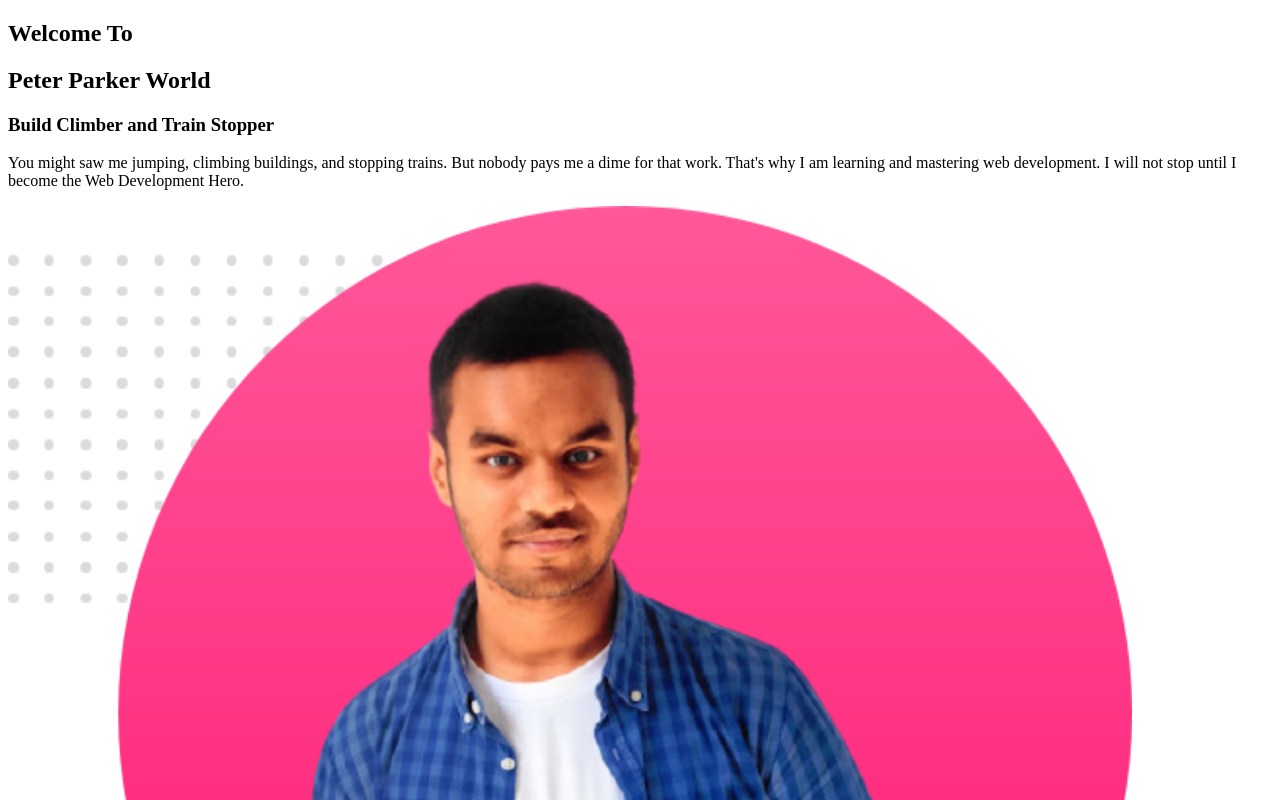
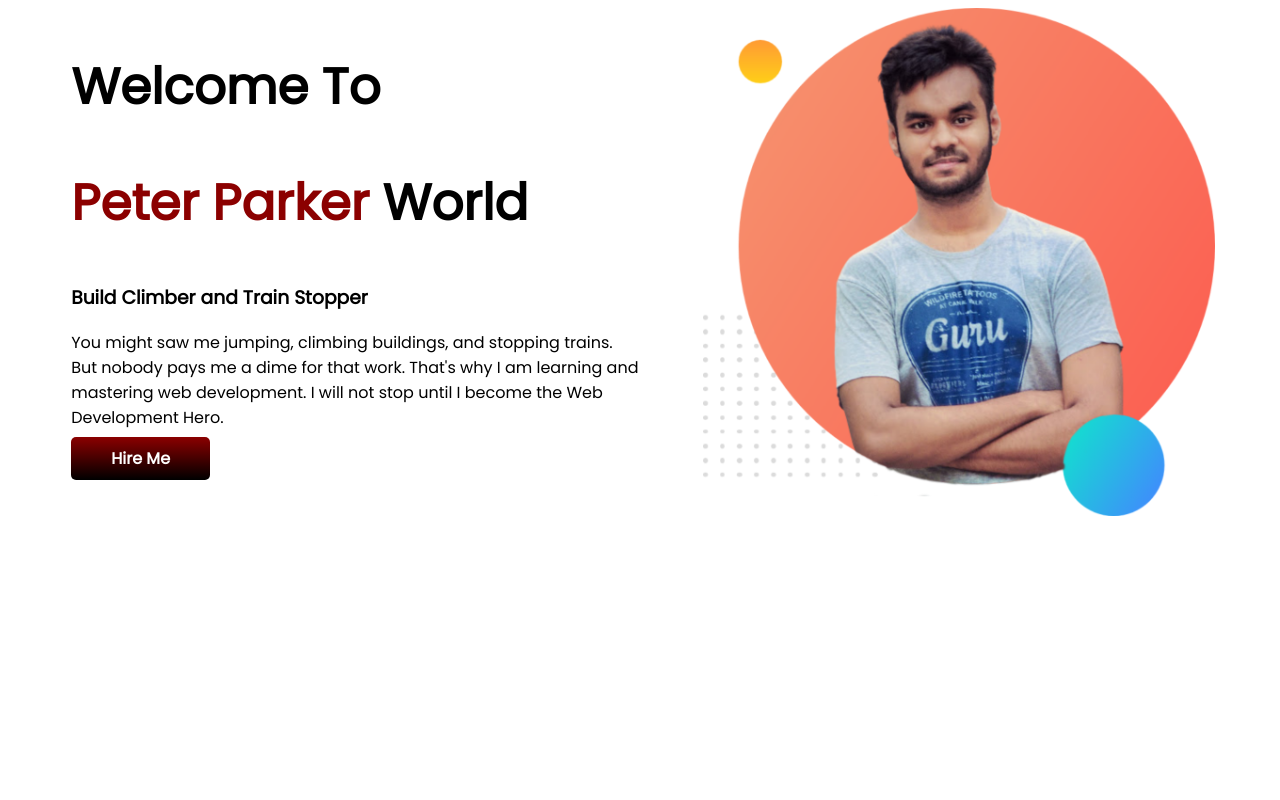
Before and after one commit to NhShanto01/devloper-protfolio, a plain HTML site: page index.html in a window 1280 px wide. Shown: the top 800 px of the page. Drawn offline with Linux system fonts and the light colour scheme.

Commit message:
added tag and style

```diff
--- a/index.html
+++ b/index.html
@@ -1,25 +1,35 @@
 <!DOCTYPE html>
 <html lang="en">
+
 <head>
     <meta charset="UTF-8">
     <meta http-equiv="X-UA-Compatible" content="IE=edge">
     <meta name="viewport" content="width=device-width, initial-scale=1.0">
     <title>Devloper protfolio</title>
+    <link rel="preconnect" href="https://fonts.googleapis.com">
+    <link rel="preconnect" href="https://fonts.gstatic.com" crossorigin>
+    <link href="https://fonts.googleapis.com/css2?family=Poppins&display=swap" rel="stylesheet">
     <link rel="stylesheet" href="style.css">
 </head>
+
 <body>
     <section>
-        <div>
-            <h2>Welcome To</h2>
-            <h2>Peter Parker World</h2>
+        <div class="half-width">
+            <h1>Welcome To</h1>
+            <h1> <span class="Dr-color">Peter Parker</span> World</h1>
             <h3>Build Climber and Train Stopper</h3>
             <p>
-                You might saw me jumping, climbing buildings, and stopping trains. But nobody pays me a dime for that work. That's why I am learning and mastering web development. I will not stop until I become the Web Development Hero.
+                You might saw me jumping, climbing buildings, and stopping trains. But nobody pays me a dime for that
+                work. That's why I am learning and mastering web development. I will not stop until I become the Web
+                Development Hero.
             </p>
+            <a class="link-button" target="_blank"
+                href="https://www.linkedin.com/in/md-nur-hossain-shanto-983904229/">Hire Me</a>
         </div>
-        <div>
-            <img src="PNG/First.png" alt="">
+        <div class="half-width">
+            <img src="PNG/Second.png" alt="">
         </div>
     </section>
 </body>
+
 </html>
--- a/style.css
+++ b/style.css
@@ -0,0 +1,27 @@
+body{
+    font-family: 'Poppins', sans-serif;
+}
+h1{
+    font-size: 50px;
+}
+.Dr-color{
+    color: darkred;
+}
+section{
+    display: flex;
+}
+.half-width{
+    width: 50%;
+    padding-left: 5% ;
+}
+.half-width img{
+    width: 90%;
+}
+.link-button{
+    text-decoration: none;
+    background-image: linear-gradient(darkred ,black);
+    color: white;
+    font-weight: 700;
+    padding: 10px 40px;
+    border-radius: 5px;
+}
```
